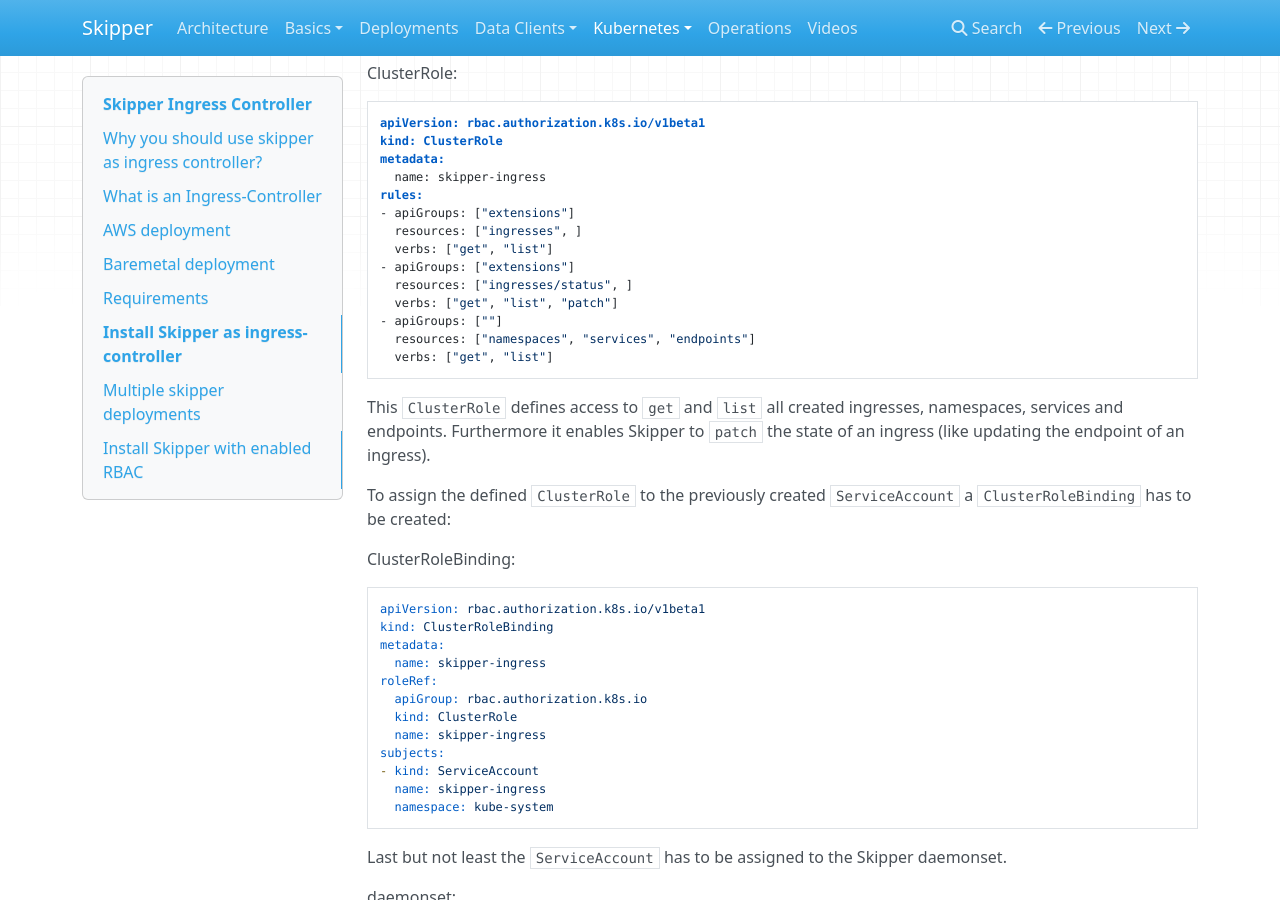
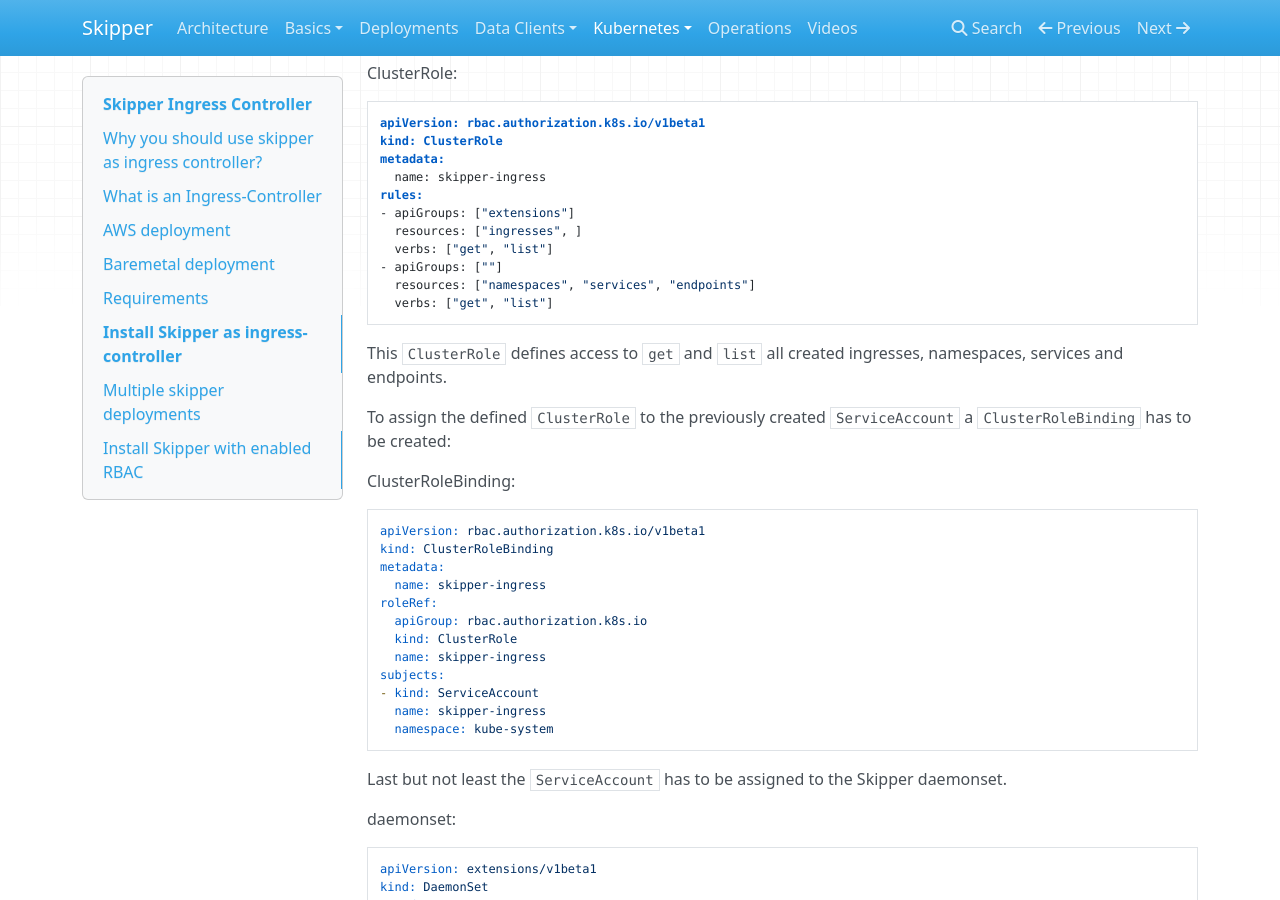
Before and after one commit to zalando/skipper, an MkDocs documentation site: the page built from docs/kubernetes/ingress-controller.md, in a window 1280 px wide and 900 px high, scrolled down 7221 px. Built offline with MkDocs 1.6.1, drawn with Linux system fonts in a browser that asks for light colours; nearby versions of some CDN libraries; old or Windows-style settings are respelled for this version of MkDocs.

Commit message:
Removed unnecessary permissions from ClusterRole
Removed:

* `patch` access
* `ingresses/status`

as this is only required in kube-ingress-aws-controller scenarios

```diff
--- a/docs/kubernetes/ingress-controller.md
+++ b/docs/kubernetes/ingress-controller.md
@@ -317,15 +317,11 @@
     - apiGroups: ["extensions"]
       resources: ["ingresses", ]
       verbs: ["get", "list"]
-    - apiGroups: ["extensions"]
-      resources: ["ingresses/status", ]
-      verbs: ["get", "list", "patch"]
     - apiGroups: [""]
       resources: ["namespaces", "services", "endpoints"]
       verbs: ["get", "list"]
 
 This `ClusterRole` defines access to `get` and `list` all created ingresses, namespaces, services and endpoints.
-Furthermore it enables Skipper to `patch` the state of an ingress (like updating the endpoint of an ingress).
 
 To assign the defined `ClusterRole` to the previously created `ServiceAccount`
 a `ClusterRoleBinding` has to be created:
```
